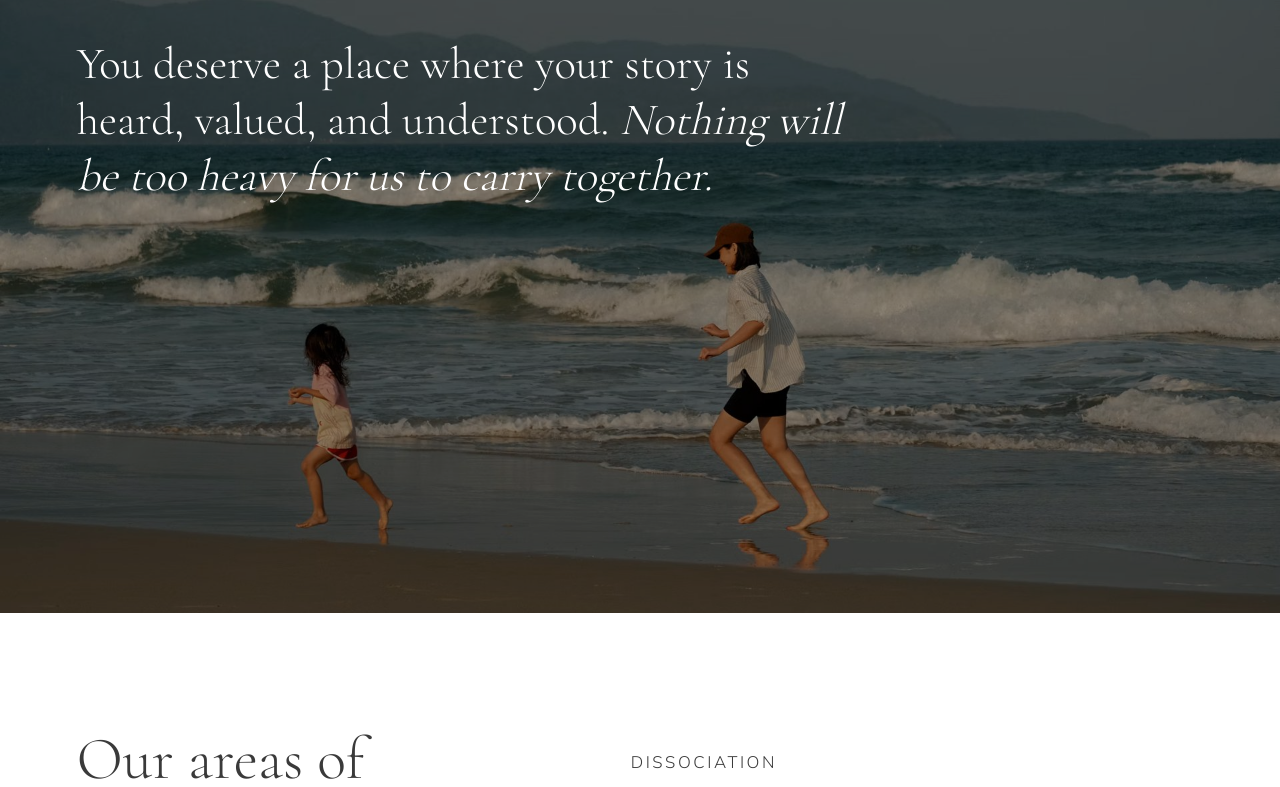
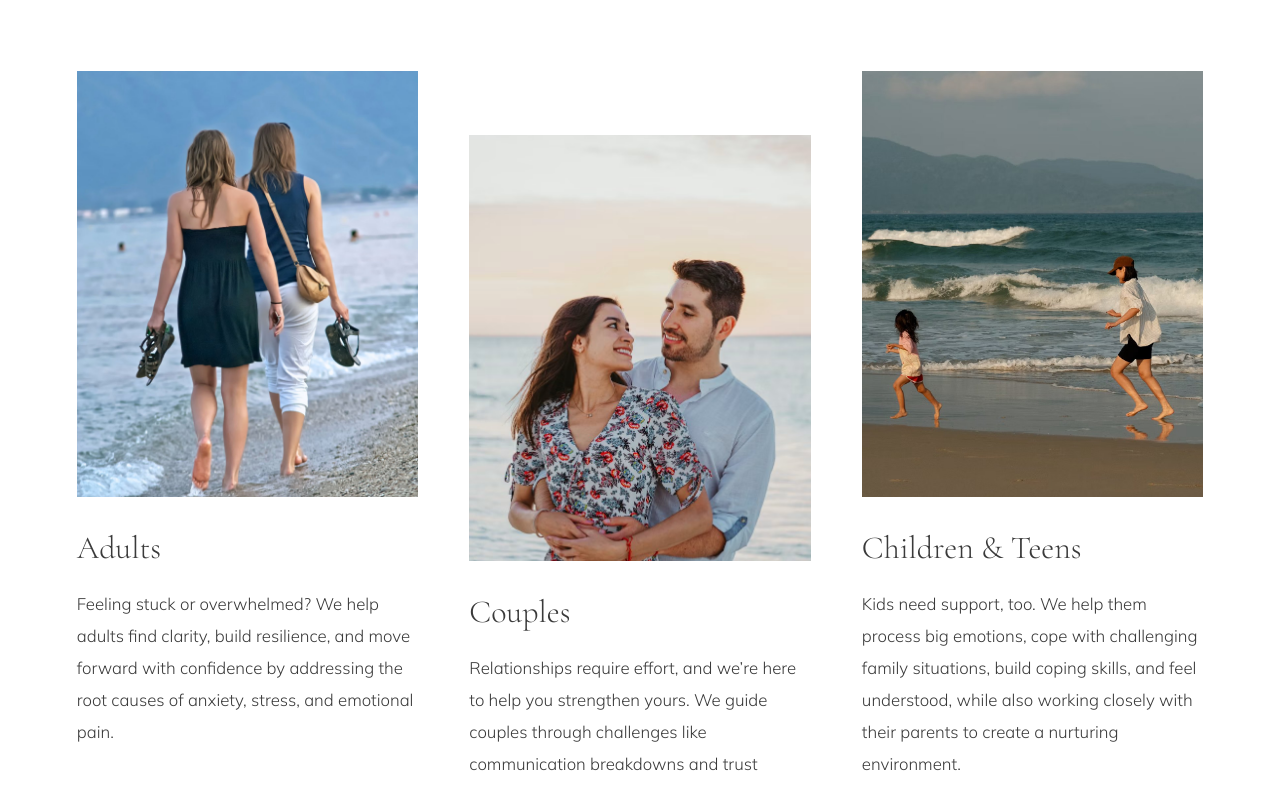
Before and after one commit to kanishkaawasthi68-spec/maya-reynolds-site, a Next.js app: page / in a window 1280 px wide. Shown: the part 2060-2847 px from the top of the page. Built offline with nearby package versions, Linux system fonts and the light colour scheme; a web font is replaced by a local one.

Commit message:
Add Who we help and fix section images

```diff
--- a/components/WhoWeHelp.tsx
+++ b/components/WhoWeHelp.tsx
@@ -1,3 +1,52 @@
+import Image from "next/image";
+
+const groups = [
+  {
+    title: "Adults",
+    image: "/images/who-adults.jpg",
+    alt: "Two women walking barefoot along the shoreline",
+    text: "Feeling stuck or overwhelmed? We help adults find clarity, build resilience, and move forward with confidence by addressing the root causes of anxiety, stress, and emotional pain.",
+  },
+  {
+    title: "Couples",
+    image: "/images/who-couples.jpg",
+    alt: "Couple embracing on the beach at sunset",
+    text: "Relationships require effort, and we\u2019re here to help you strengthen yours. We guide couples through challenges like communication breakdowns and trust issues, helping you rebuild intimacy and strengthen your relationship.",
+  },
+  {
+    title: "Children & Teens",
+    image: "/images/who-kids.jpg",
+    alt: "Child and parent running along the waves",
+    text: "Kids need support, too. We help them process big emotions, cope with challenging family situations, build coping skills, and feel understood, while also working closely with their parents to create a nurturing environment.",
+  },
+];
+
 export default function WhoWeHelp() {
-  return <section className="py-16 px-6">WhoWeHelp</section>;
+  return (
+    <section className="bg-surface px-[6vw] py-16 lg:py-28">
+      <div className="mx-auto max-w-6xl">
+        <h2 className="text-[2.4rem] leading-tight lg:text-6xl">
+          Who we <span className="font-script text-[1.4em] leading-none text-accent">help</span>
+        </h2>
+
+        <div className="mt-10 grid gap-14 lg:mt-20 lg:grid-cols-3 lg:gap-x-[4vw]">
+          {groups.map((g, i) => (
+            <article key={g.title} className={i === 1 ? "lg:mt-16" : ""}>
+              <div className="relative aspect-4/5 w-full bg-bg-alt">
+                <Image
+                  src={g.image}
+                  alt={g.alt}
+                  fill
+                  sizes="(min-width: 1024px) 30vw, 90vw"
+                  className="object-cover"
+                />
+              </div>
+              <h3 className="mt-8 text-3xl lg:text-[2rem]">{g.title}</h3>
+              <p className="mt-5 text-[1.05rem] leading-8">{g.text}</p>
+            </article>
+          ))}
+        </div>
+      </div>
+    </section>
+  );
 }
```
